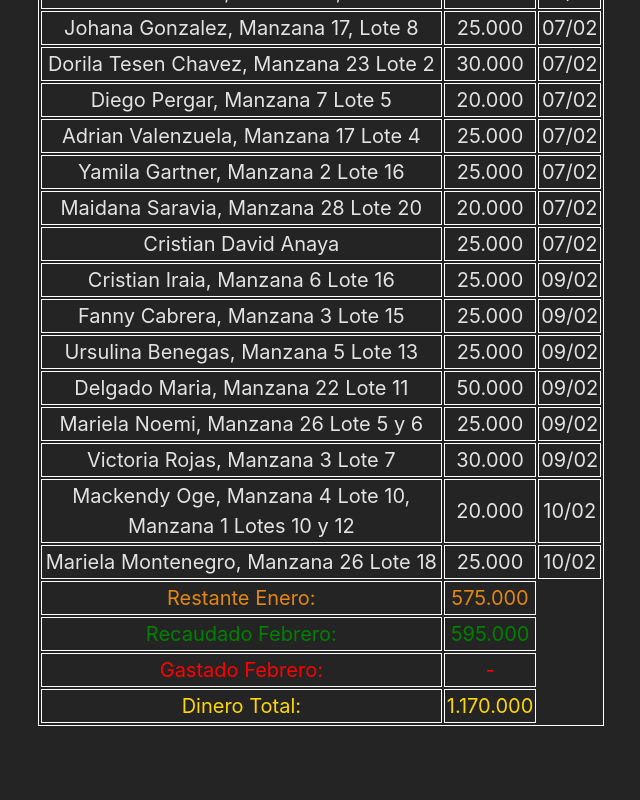
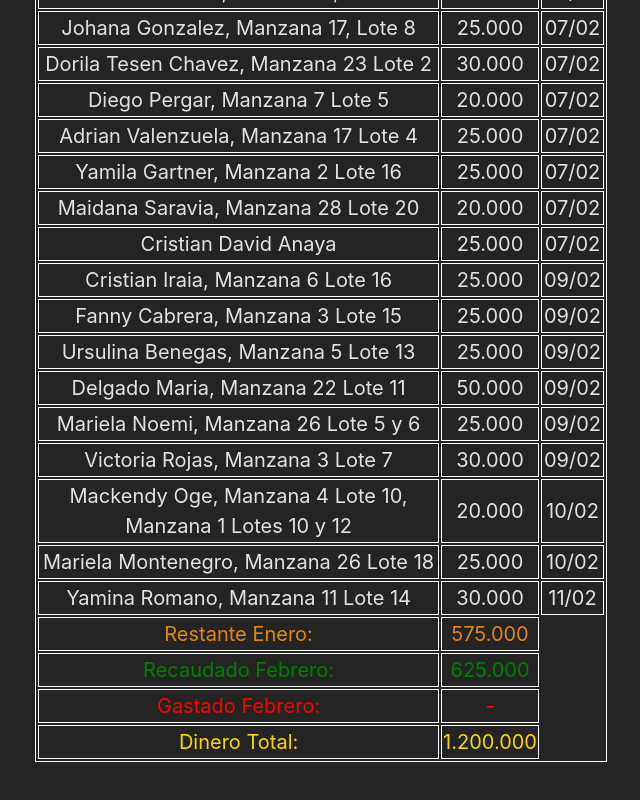
Before and after one commit to Dynezel/mejoras-gallardo, a React (Vite) app: page / in a window 1280 px wide. Shown: the part 535-1335 px from the top of the page, without its empty margins (319-959 px from the left). Built offline with nearby package versions, Linux system fonts and the light colour scheme.

Commit message:
Pago nuevo

```diff
--- a/src/Meses/Febrero.jsx
+++ b/src/Meses/Febrero.jsx
@@ -125,6 +125,11 @@ export default function Febrero() {
         <td>25.000</td>
         <td>10/02</td>
       </tr>
+      <tr>
+        <td>Yamina Romano, Manzana 11 Lote 14</td>
+        <td>30.000</td>
+        <td>11/02</td>
+      </tr>
       <tr className="restante">
         <td>Restante Enero:</td>
         <td>575.000</td>
@@ -132,7 +137,7 @@ export default function Febrero() {
       { /*SIEMPRE ACTUALIZAR DESPUES DE CUALQUIER PAGO*/ }
       <tr className="recaudado">
         <td>Recaudado Febrero:</td>
-        <td>595.000</td>
+        <td>625.000</td>
       </tr>
       <tr className="gastado">
         <td>Gastado Febrero:</td>
@@ -141,7 +146,7 @@ export default function Febrero() {
       { /*SIEMPRE ACTUALIZAR DESPUES DE CUALQUIER PAGO*/ }
       <tr className="actual">
         <td>Dinero Total:</td>
-        <td>1.170.000</td>
+        <td>1.200.000</td>
       </tr>
     </table>
     </>
```
